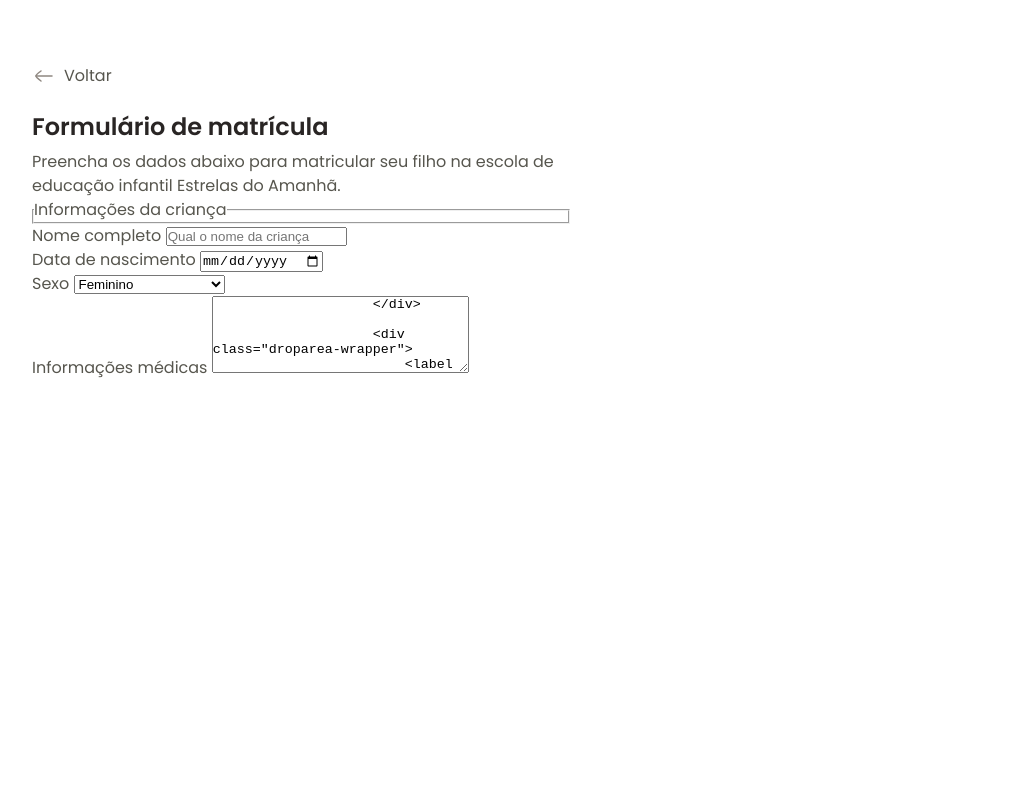
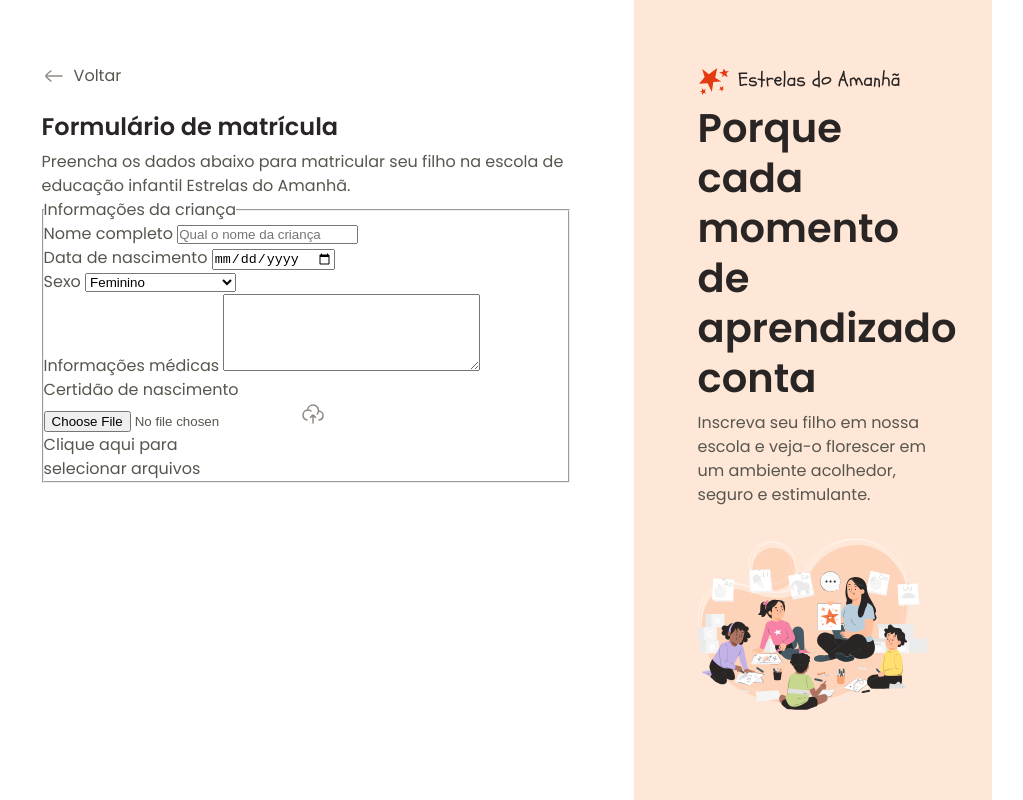
Before and after one commit to Verissimo28/Projeto-Formulario, a plain HTML site: page index.html in a window 1280 px wide. Shown: the whole page, without its empty margins (32-1055 px from the left). Drawn offline with Linux system fonts and the light colour scheme.

Commit message:
fix: correct HTML structure and CSS class names in layout

```diff
--- a/index.html
+++ b/index.html
@@ -24,7 +24,6 @@
                 <form>
                     <fieldset class="child-info">
                         <legend>Informações da criança</legend>
-                    </fieldset>
                     <div class="input-wrapper">
                         <label for="fullname">Nome completo</label>
                         <input id="fullname" type="text" name="nome" placeholder="Qual o nome da criança">
@@ -46,7 +45,7 @@
 
                     <div class="textarea-wrapper">
                         <label for="medical-info">Informações médicas</label>
-                        <textarea id="medical-info" name="" cols="30" rows="5" placeholder="A criança possue alguma condição medica que a escola deva estar ciente? (Se sim, especifíque)">
+                        <textarea id="medical-info" name="" cols="30" rows="5" placeholder="A criança possue alguma condição medica que a escola deva estar ciente? (Se sim, especifíque)"> </textarea>
                     </div>
 
                     <div class="droparea-wrapper">
@@ -55,10 +54,10 @@
                             <input id="birth-file"
                             type="file" name="">
                             <img src="assets/icons/cloud-upload.svg" alt="">
-                            <p>Clique aqui para <br>  arquivos</p>
+                            <p>Clique aqui para <br> selecionar arquivos</p>
                         </div>
                     </div>
-
+                    </fieldset>
                 </form>
 
             </div>
@@ -68,7 +67,7 @@
             <div class="aside-container">
                 <header>
                     <img src="assets/Logo.svg" alt="Logo escola">
-                    <h2>Porque cada momento de <sṕan>aprendizado</span> conta</h2>
+                    <h2>Porque cada momento de <span>aprendizado</span> conta</h2>
                     <p>Inscreva seu filho em nossa escola e veja-o florescer em um ambiente acolhedor, seguro e estimulante.</p>
                 </header>
                 <img src="assets/Illustration.svg" alt="Ilustração lúdica">
--- a/styles/layout.css
+++ b/styles/layout.css
@@ -10,8 +10,8 @@
     overflow: auto;
     padding: 4rem;
 
-    & .main_container {
-        max-width: 33ram;
+    & .main-container {
+        max-width: 33rem;
         margin-left: auto;
     }
 
@@ -40,7 +40,7 @@
         }
     }
 
-    & h3{
+    & h2{
         font: 600 2.5rem/1.25 var(--font-family);
         margin-bottom: .5rem;
 
```
